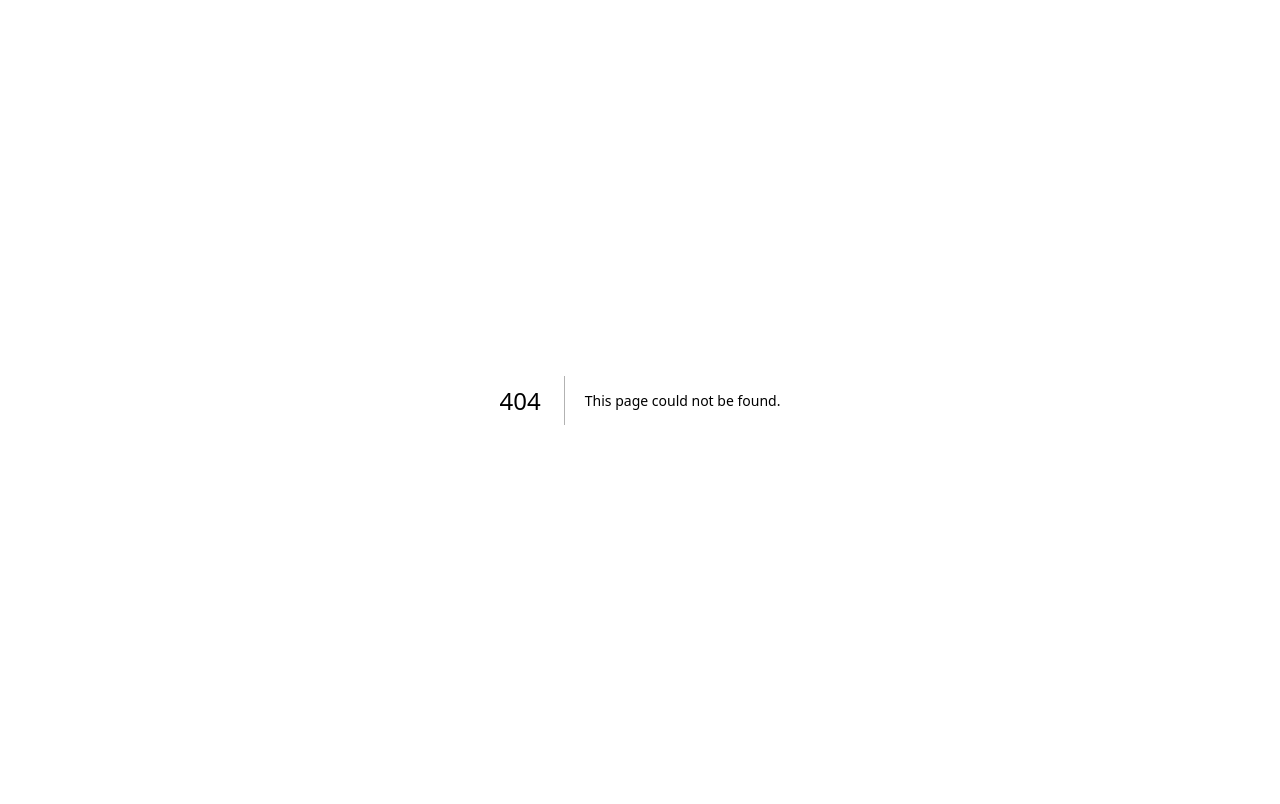
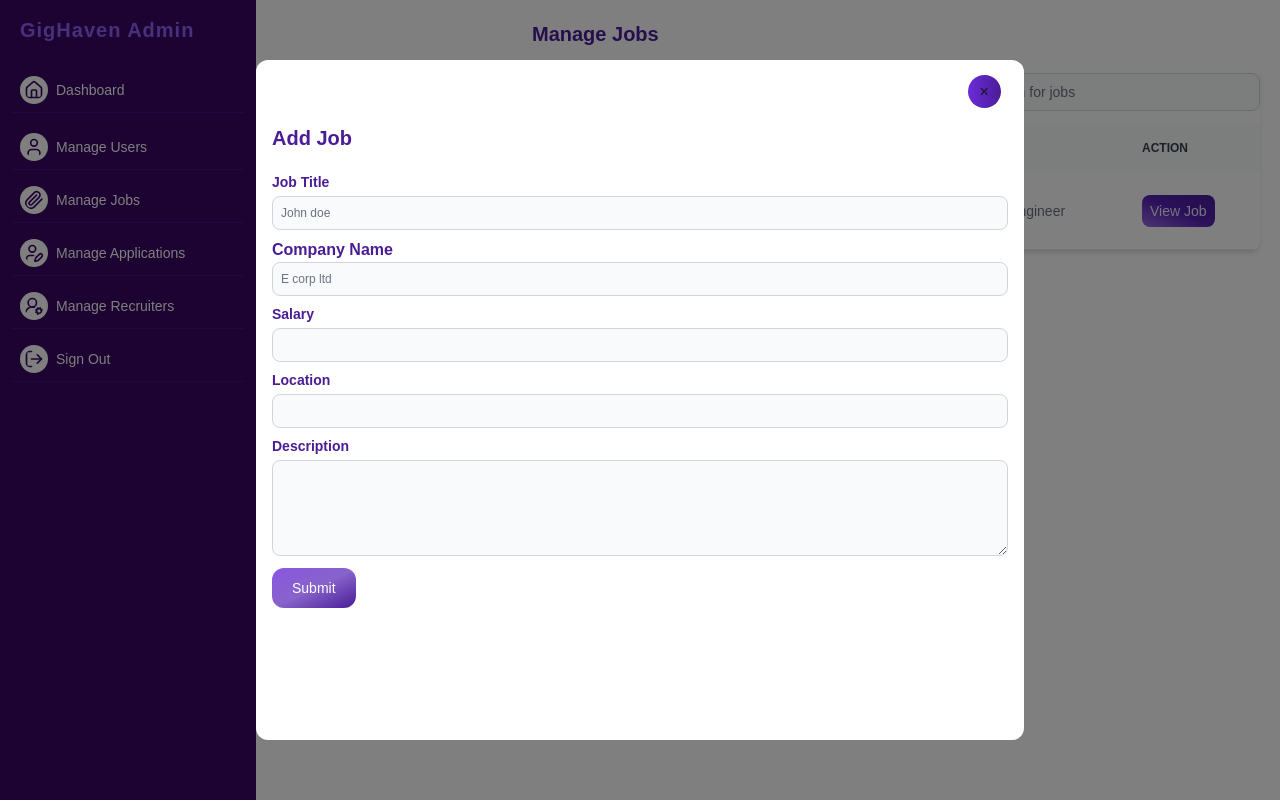
Before and after one commit to astianmuchui/job-finder-app-frontend, a Next.js app: page /admin/jobs in a window 1280 px wide. Before the commit this address had no page. Built offline with nearby package versions, Linux system fonts and the light colour scheme.

Commit message:
Manage jbs

```diff
--- /dev/null
+++ b/src/app/admin/jobs/page.tsx
@@ -0,0 +1,120 @@
+import RootLayout from "../layout"
+import Image from "next/image"
+import Link from "next/link"
+import Modal from "@/components/Modal"
+
+const page = () => {
+  return (
+    <RootLayout>
+
+        <div className="w-full h-full p-3">
+                <h1 className="text-xl font-bold text-purple-900">Manage Jobs</h1>
+
+                <div className="relative overflow-x-auto shadow-md sm:rounded-lg mt-5 ">
+                    <div className="flex items-center justify-between flex-column flex-wrap md:flex-row space-y-4 md:space-y-0 pb-3  pt-1 bg-white ">
+                        <div>
+                            <button  className="bg-gradient-to-br cursor-pointer  from-purple-700/80 via-purple-800/70 to-purple-900 p-2 text-sm rounded-xl mt-1 hover:bg-gradient-to-tr" id="trigger">
+                                Add new
+                            </button>
+                        </div>
+                        <label htmlFor="table-search" className="sr-only">Search</label>
+                        <div className="relative">
+                            <div className="absolute inset-y-0 rtl:inset-r-0 start-0 flex items-center ps-3 pointer-events-none">
+                                <svg className="w-4 h-4 text-gray-500 dark:text-gray-400" aria-hidden="true" xmlns="http://www.w3.org/2000/svg" fill="none" viewBox="0 0 20 20">
+                                    <path stroke="currentColor" stroke-linecap="round" stroke-linejoin="round" stroke-width="2" d="m19 19-4-4m0-7A7 7 0 1 1 1 8a7 7 0 0 1 14 0Z" />
+                                </svg>
+                            </div>
+                            <input type="text" id="table-search-users" className="block p-2 ps-10 text-sm text-gray-900 border border-gray-300 rounded-lg w-80 bg-gray-50 focus:ring-gray-50 focus:border-1 focus:border-gray-100 focus:outline-0" placeholder="Search for jobs" />
+                        </div>
+                    </div>
+
+                    <Modal trigger="#trigger">
+                        <div className="w-full h-full p-1">
+                            <h1 className="text-xl font-bold text-purple-900 mb-5">Add Job</h1>
+                            <form className="w-full ">
+                                <div className="mb-2">
+                                    <label htmlFor="name" className="block mb-1 text-sm font-bold text-purple-900 capitalize">Job Title</label>
+                                    <input type="text" id="name" className="w-full   bg-gray-50 border border-gray-300 text-gray-900 text-xs rounded-lg focus:ring-purple-500 focus:border-purple-500 block p-2 dark:bg-gray-700 " placeholder="John doe" required />
+                                </div>
+                                <div className="mb-2">
+                                    <label htmlFor="email" className="block mb12 text-md font-bold text-purple-900 capitalize">Company Name</label>
+                                    <input type="email" id="email" className="w-full   bg-gray-50 border border-gray-300 text-gray-900 text-xs rounded-lg focus:ring-purple-500 focus:border-purple-500 block p-2 dark:bg-gray-700 " placeholder="E corp ltd" required />
+                                </div>
+                                <div className="mb-2">
+                                    <label htmlFor="text" className="block mb-1 text-sm font-bold text-purple-900 capitalize"> Salary</label>
+                                    <input type="text" id="text" className="w-full   bg-gray-50 border border-gray-300 text-gray-900 text-xs rounded-lg focus:ring-purple-500 focus:border-purple-500 block p-2 dark:bg-gray-700 " required />
+                                </div>
+                                <div className="mb-2">
+                                    <label htmlFor="text" className="block mb-1 text-sm font-bold text-purple-900 capitalize"> Location</label>
+                                    <input type="text" id="text" className="w-full   bg-gray-50 border border-gray-300 text-gray-900 text-xs rounded-lg focus:ring-purple-500 focus:border-purple-500 block p-2 dark:bg-gray-700 " required />
+                                </div>
+                                <div className="mb-2">
+                                    <label htmlFor="text" className="block mb-1 text-sm font-bold text-purple-900 capitalize"> Description </label>
+                                    <textarea name="" id="" className="w-full h-24  bg-gray-50 border border-gray-300 text-gray-900 text-xs rounded-lg focus:ring-purple-500 focus:border-purple-500 block p-2 dark:bg-gray-700"></textarea>
+                                </div>
+
+                                <button type="submit" className="text-white bg-gradient-to-br from-purple-700/80 via-purple-800/70 to-purple-900 p-3 rounded-xl mt-1 hover:bg-gradient-to-tr focus:ring-4 focus:outline-none focus:ring-purple-300 font-medium  text-sm w-full sm:w-auto px-5 py-2.5 text-center">Submit</button>
+                            </form>
+
+                        </div>
+                    </Modal>
+
+                    <table className="w-full text-sm text-left rtl:text-right text-gray-500 dark:text-gray-400">
+                        <thead className="text-xs text-gray-700 uppercase bg-gray-50 dark:bg-gray-700 dark:text-gray-400">
+                            <tr>
+                                <th scope="col" className="p-4">
+                                    <div className="flex items-center">
+                                        <input id="checkbox-all-search" type="checkbox" className="w-4 h-4 text-purple-600 bg-gray-100 border-gray-300 rounded focus:ring-purple-500 dark:focus:ring-purple-600 dark:ring-offset-gray-800 dark:focus:ring-offset-gray-800 focus:ring-2 dark:bg-gray-700 dark:border-gray-600" />
+                                        <label htmlFor="checkbox-all-search" className="sr-only">checkbox</label>
+                                    </div>
+                                </th>
+                                <th scope="col" className="px-6 py-3">
+                                    Company Logo
+                                </th>
+                                <th scope="col" className="px-6 py-3">
+                                    Company Name
+                                </th>
+                                <th scope="col" className="px-6 py-3">
+                                    Job Title
+                                </th>
+                                <th scope="col" className="px-6 py-3">
+                                    Action
+                                </th>
+                            </tr>
+                        </thead>
+                        <tbody>
+                            <tr className="bg-white border-b dark:bg-gray-800 dark:border-gray-700 hover:bg-gray-50 dark:hover:bg-gray-600">
+                                <td className="w-4 p-4">
+                                    <div className="flex items-center">
+                                        <input id="checkbox-table-search-1" type="checkbox" className="w-4 h-4 text-purple-600 bg-gray-100 border-gray-300 rounded focus:ring-purple-500 dark:focus:ring-purple-600 dark:ring-offset-gray-800 dark:focus:ring-offset-gray-800 focus:ring-2 dark:bg-gray-700 dark:border-gray-600" />
+                                        <label htmlFor="checkbox-table-search-1" className="sr-only">checkbox</label>
+                                    </div>
+                                </td>
+
+                                <td className="px-6">
+                                    <Image src={"/logos/SAF-MAIN-LOGO.png"} alt={"logo"}  width={75} height={75}/>
+                                </td>
+
+                                <th scope="row" className="flex items-center px-6 py-4 text-gray-900 whitespace-nowrap dark:text-white">
+                                    <div className="">
+                                        <div className="text-base font-semibold">Safaricom</div>
+                                    </div>
+                                </th>
+                                <td className="px-6 py-4">
+                                    Software Engineer
+                                </td>
+
+                                <td className="px-6 py-4">
+                                    <a href="#" className="font-medium text-purple-100 bg-gradient-to-tr hover:bg-gradient-to-bl  from-purple-700/70 via-purple-800 to-purple-900 py-2 px-2 rounded-lg capitalize">view job</a>
+                                </td>
+                            </tr>
+                        </tbody>
+                    </table>
+                </div>
+
+            </div>
+    </RootLayout>
+  )
+}
+
+export default page
```
